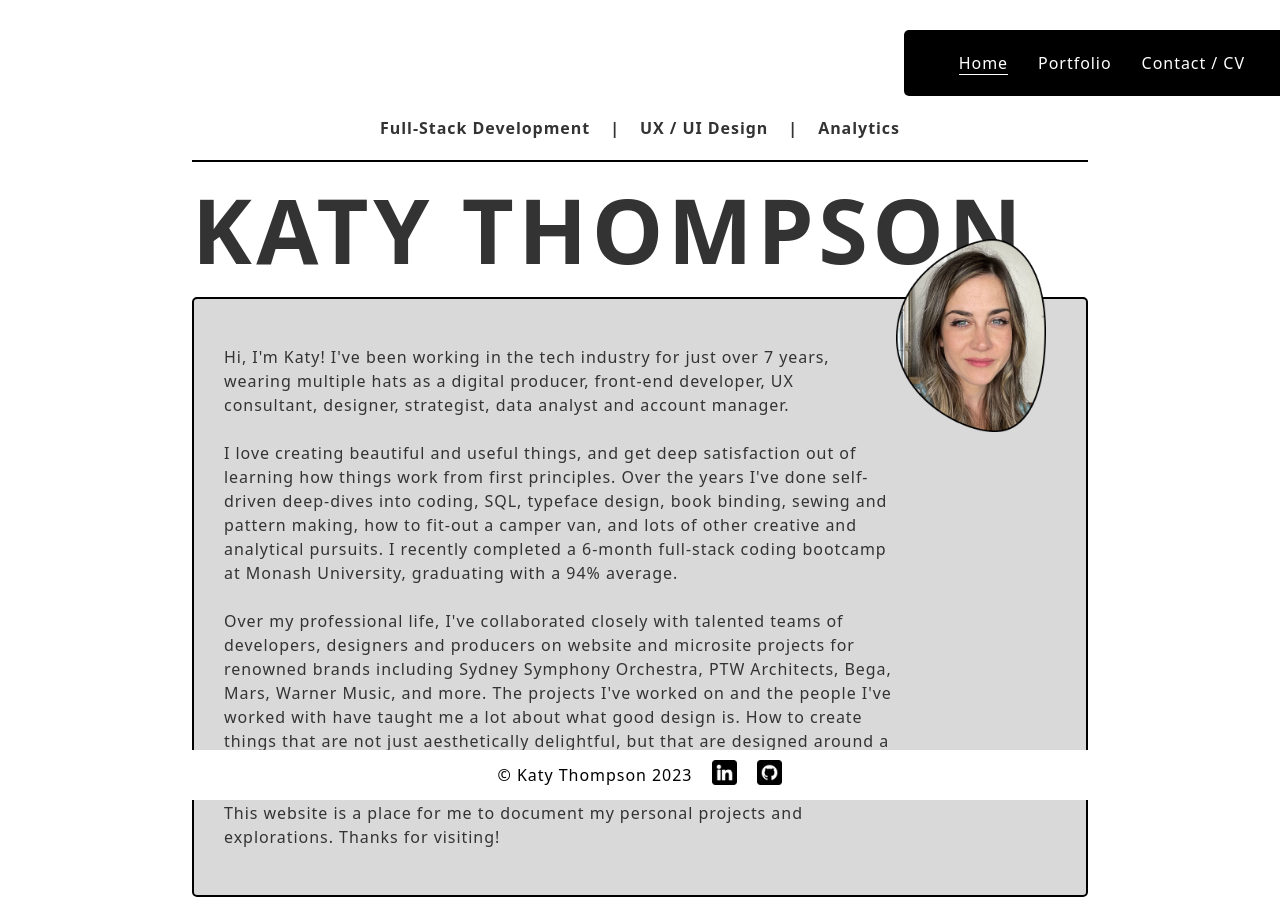
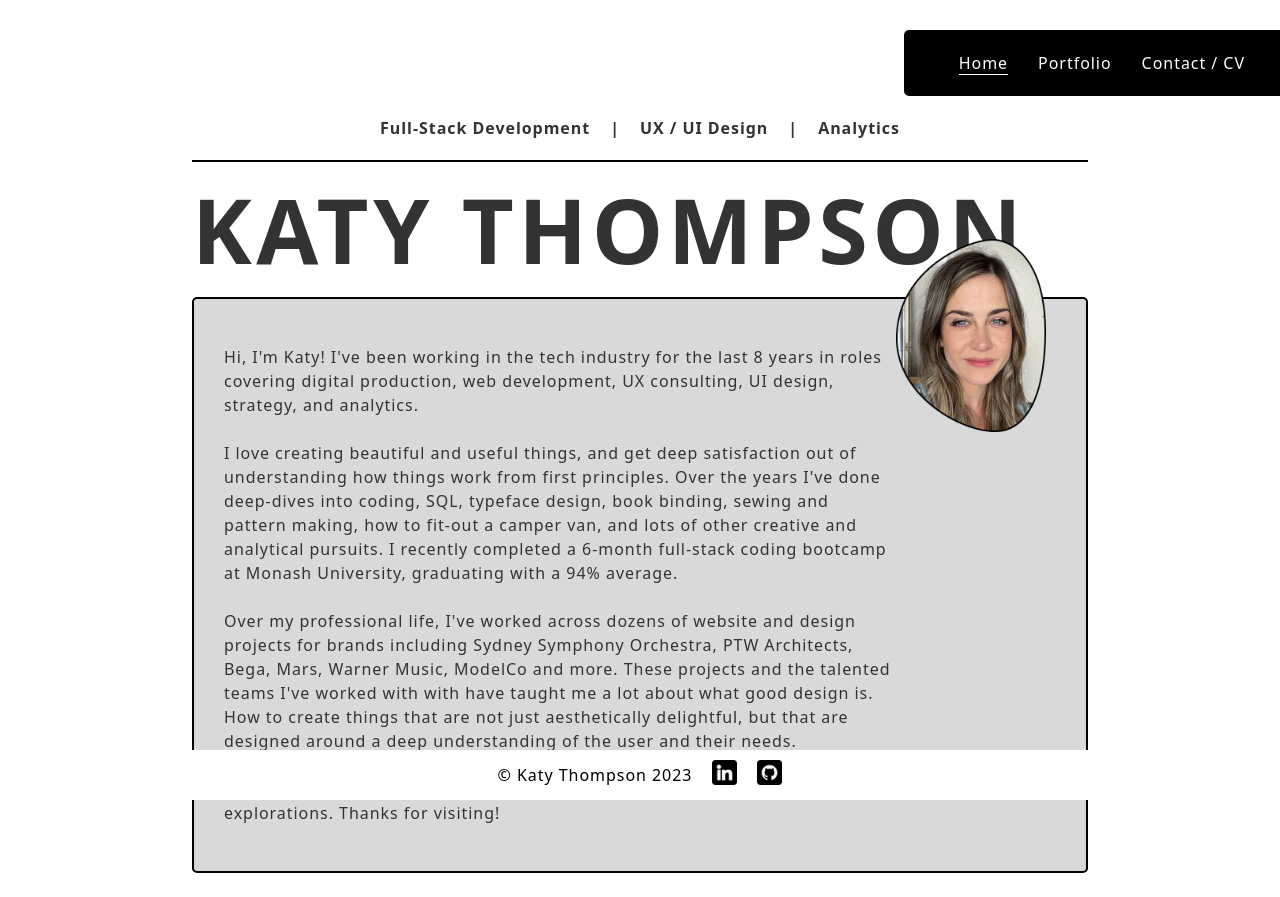
Before and after one commit to katyjmt/react-portfolio, a React (Vite) app: page / in a window 1280 px wide. After the commit the page ends 873 px from the top, so only its background shows below. Built offline with nearby package versions, Linux system fonts and the light colour scheme; a web font is replaced by a local one.

Commit message:
Copy updates

```diff
--- a/src/components/pages/Home.jsx
+++ b/src/components/pages/Home.jsx
@@ -14,25 +14,22 @@ export default function Home() {
       <div className="page-title">Katy Thompson</div>
       <div className="intro-container">
         <p className="intro">
-          Hi, I&apos;m Katy! I&apos;ve been working in the tech industry for just over 7
-          years, wearing multiple hats as a digital
-          producer, front-end developer, UX consultant, designer, strategist,
-          data analyst and account manager.
+          Hi, I&apos;m Katy! I&apos;ve been working in the tech industry for the last 8
+          years in roles covering digital
+          production, web development, UX consulting, UI design, strategy, and analytics.
           <br />
           <br />
           I love creating beautiful and useful things, and get deep satisfaction
-          out of learning how things work from first principles. Over
-          the years I&apos;ve done self-driven deep-dives into coding,
+          out of understanding how things work from first principles. Over
+          the years I&apos;ve done deep-dives into coding,
           SQL, typeface design, book binding, sewing and pattern making, how to
           fit-out a camper van, and lots of other creative and analytical
           pursuits. I recently completed a 6-month full-stack coding bootcamp at Monash University, graduating with a 94% average.
           <br />
           <br />
-          Over my professional life, I&apos;ve collaborated closely with
-          talented teams of developers, designers and producers on website and
-          microsite projects for renowned brands including Sydney Symphony Orchestra, PTW Architects,
-          Bega, Mars, Warner Music, and more. The projects
-          I&apos;ve worked on and the people I&apos;ve worked with have taught
+          Over my professional life, I&apos;ve worked across dozens of website and design projects for brands including
+          Sydney Symphony Orchestra, PTW Architects, Bega, Mars, Warner Music, ModelCo and more. These projects
+          and the talented teams I've worked with with have taught
           me a lot about what good design is. How to create things that are not
           just aesthetically delightful, but that are designed around a deep
           understanding of the user and their needs.
```
